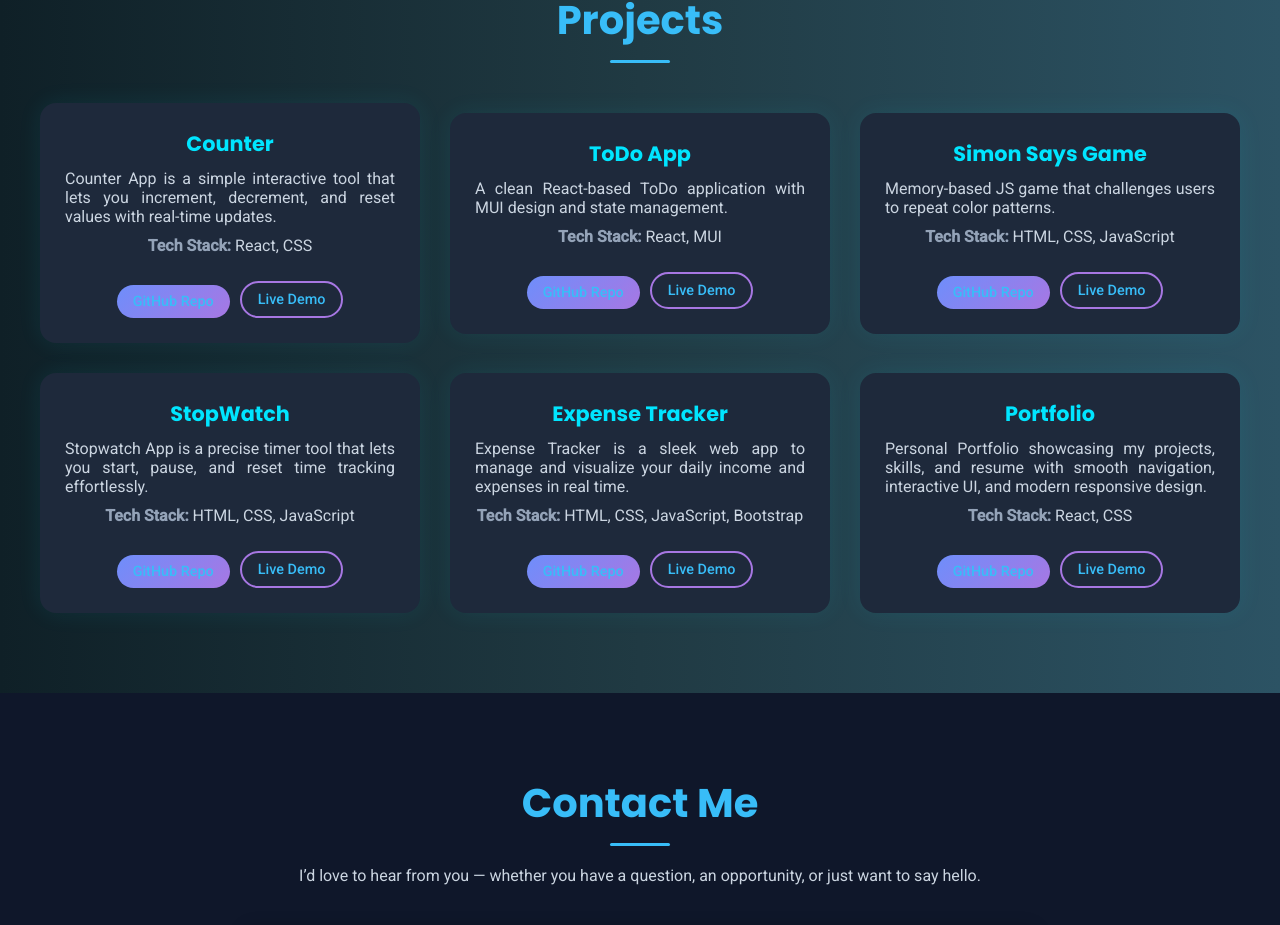
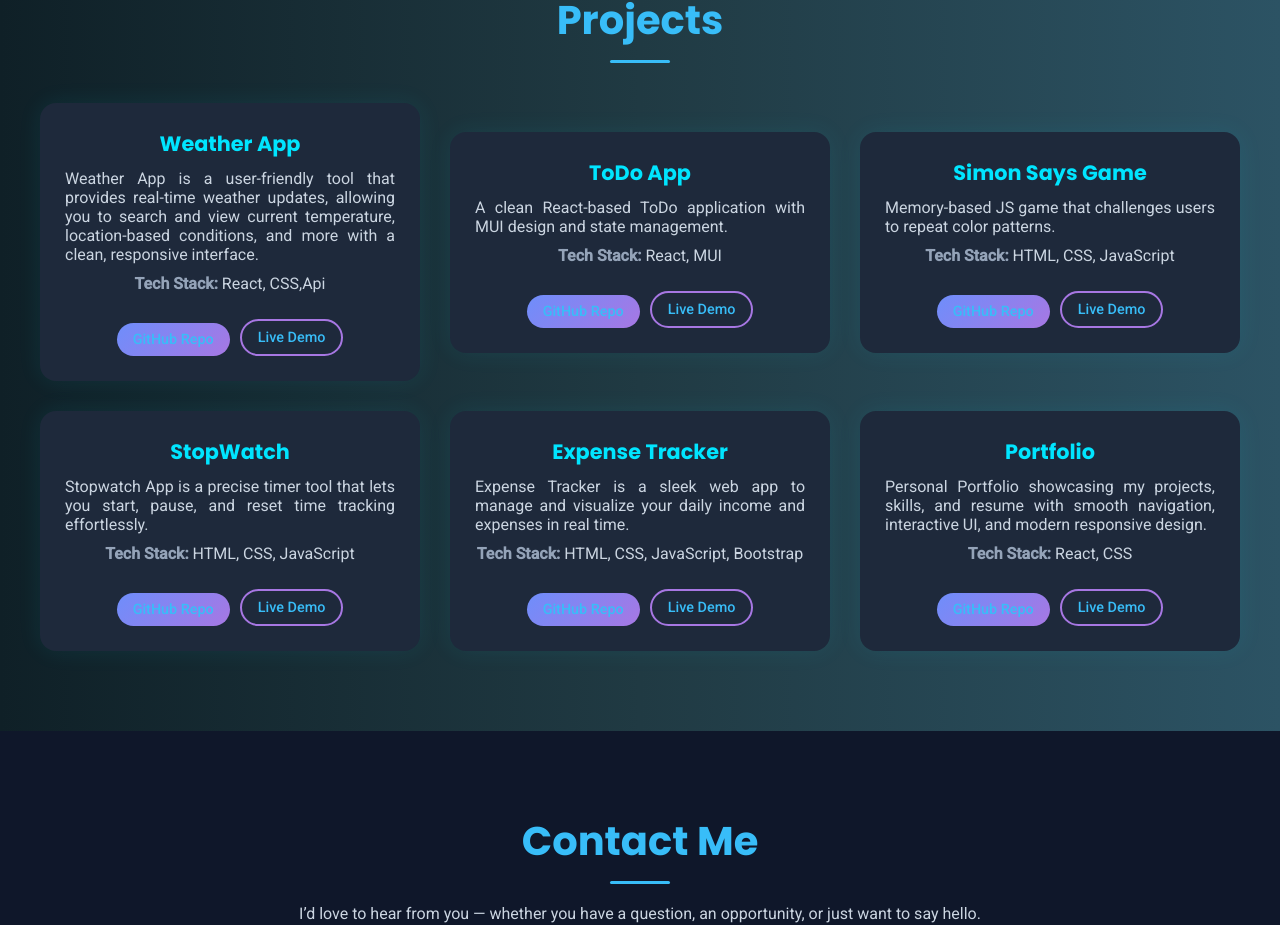
Before and after one commit to SamratDesai7/portfolio, a React (Vite) app: page / in a window 1280 px wide. Shown: the part 1880-2805 px from the top of the page. Built offline with nearby package versions, Linux system fonts and the light colour scheme.

Commit message:
Update Projects.jsx

```diff
--- a/src/components/Projects.jsx
+++ b/src/components/Projects.jsx
@@ -4,12 +4,12 @@ import "./Projects.css";
 const Projects = () => {
   const projectList = [
     {
-      title: "Counter",
+      title: "Weather App",
       description:
-        "Counter App is a simple interactive tool that lets you increment, decrement, and reset values with real-time updates.",
-      tech: "React, CSS",
-      github: "https://github.com/SamratDesai7/Counter",
-      live: "https://counter-ten-gamma.vercel.app/",
+        "Weather App is a user-friendly tool that provides real-time weather updates, allowing you to search and view current temperature, location-based conditions, and more with a clean, responsive interface.",
+      tech: "React, CSS,Api",
+      github: "https://github.com/SamratDesai7/WeatherApp",
+      live: "https://weather-app-tau-six-41.vercel.app/",
     },
     {
       title: "ToDo App",
```
